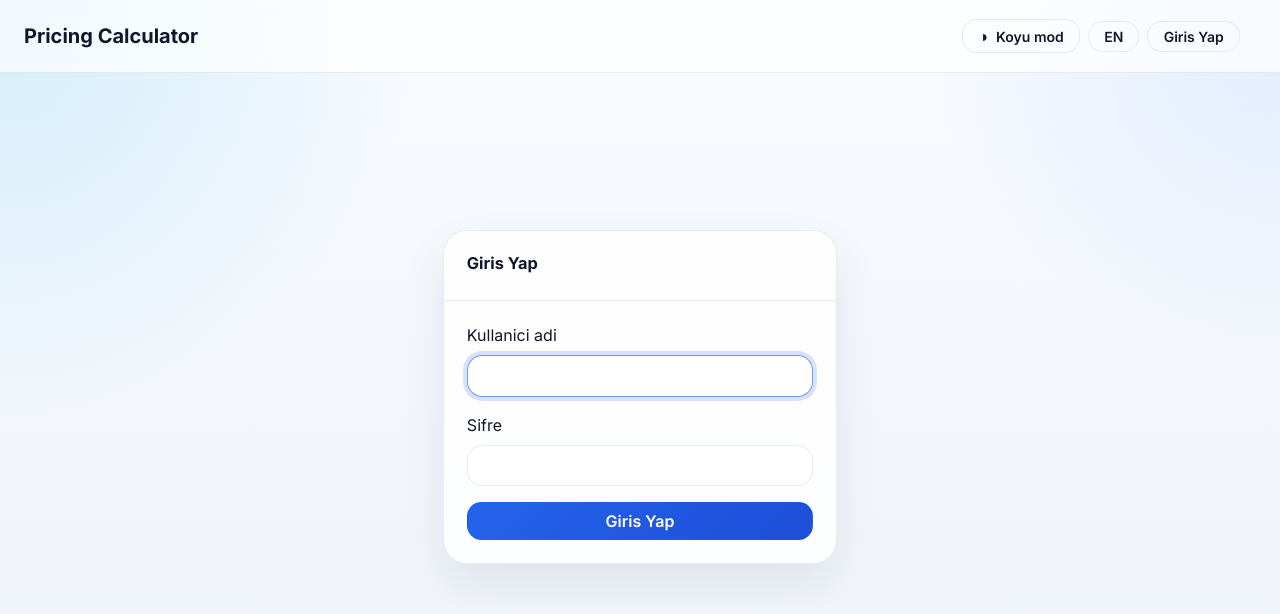
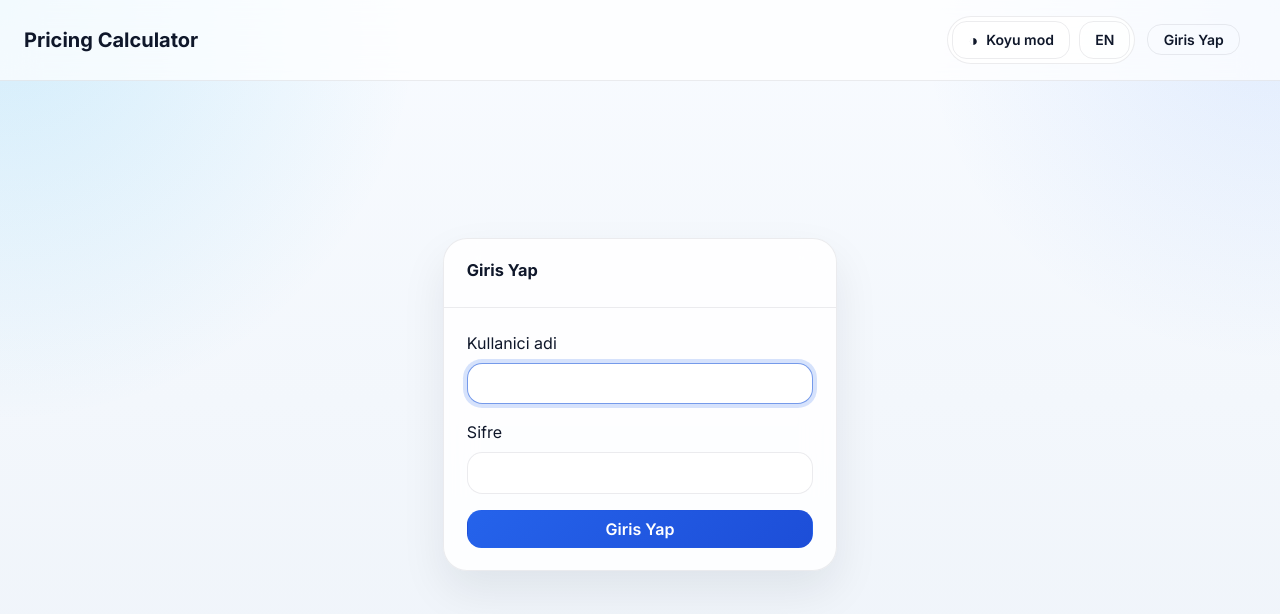
Before and after one commit to pipicomoko/azure-fiyat-hesaplayici, a FastAPI app: page /giris in a window 1280 px wide. Shown: the top 614 px of the page. Run offline with FastAPI, Linux system fonts and the light colour scheme; some libraries are stand-ins or nearby versions.

Commit message:
style: navbar kullanıcı avatarı, tema/dil araçları ve hero panel kaldırma
- Navbar: kullanıcı başharfleri daire avatar, tıklanınca kullanıcı kartı + çıkış
- Tema/dil butonları app-nav-tools altında ayrı bölümde
- light/dark/pink üç aşamalı tema döngüsü (app.js + taban.html)
- _tahmin_ic_icerik: hero-panel section kaldırıldı
- tahmin.html: sidebar toplamları direkt güncelleniyor

Co-authored-by: Cursor <cursoragent@cursor.com>

```diff
--- a/app/static/app.js
+++ b/app/static/app.js
@@ -1,21 +1,30 @@
 function applyTheme(theme) {
-  const resolvedTheme = theme === "dark" ? "dark" : "light";
+  const resolvedTheme = theme === "dark" ? "dark" : theme === "pink" ? "pink" : "light";
   document.documentElement.setAttribute("data-theme", resolvedTheme);
   document.documentElement.setAttribute("data-bs-theme", resolvedTheme);
   localStorage.setItem("theme-preference", resolvedTheme);
+
+  const nextTheme =
+    resolvedTheme === "light" ? "dark" : resolvedTheme === "dark" ? "pink" : "light";
 
   document.querySelectorAll("[data-theme-toggle]").forEach((button) => {
     const label = button.querySelector(".theme-toggle-label");
     const icon = button.querySelector(".theme-toggle-icon");
     const darkLabel = button.dataset.themeLabelDark || "Dark";
     const lightLabel = button.dataset.themeLabelLight || "Light";
+    const pinkLabel = button.dataset.themeLabelPink || "Pink";
 
-    button.setAttribute("aria-pressed", String(resolvedTheme === "dark"));
+    button.setAttribute("aria-pressed", String(resolvedTheme !== "light"));
     if (label) {
-      label.textContent = resolvedTheme === "dark" ? lightLabel : darkLabel;
+      label.textContent =
+        nextTheme === "dark"
+          ? darkLabel
+          : nextTheme === "pink"
+            ? pinkLabel
+            : lightLabel;
     }
     if (icon) {
-      icon.textContent = resolvedTheme === "dark" ? "☀" : "◑";
+      icon.textContent = nextTheme === "pink" ? "●" : nextTheme === "light" ? "☀" : "◑";
     }
   });
 }
@@ -31,7 +40,9 @@ function initializeThemeToggle() {
 
     button.addEventListener("click", () => {
       const activeTheme = document.documentElement.getAttribute("data-theme") || "light";
-      applyTheme(activeTheme === "dark" ? "light" : "dark");
+      const nextTheme =
+        activeTheme === "light" ? "dark" : activeTheme === "dark" ? "pink" : "light";
+      applyTheme(nextTheme);
     });
     button.dataset.themeReady = "true";
   });
--- a/app/templates/_nav.html
+++ b/app/templates/_nav.html
@@ -4,21 +4,22 @@
       <a class="navbar-brand app-brand" href="{{ '/tahmin' if kullanici else '/giris' }}">
         <span>{{ t('uygulama_adi', dil) }}</span>
       </a>
+    </div>
     {% if kullanici %}
-      <span class="app-nav-caption d-none d-xl-inline">{{ kullanici.ad_soyad }}</span>
-      {% endif %}
-    </div>
-    <div class="d-flex align-items-center flex-wrap justify-content-end gap-2">
-      {% if kullanici %}
+    <div class="app-nav-main">
       <a class="btn btn-sm app-nav-link" href="/tahmin">{{ t('nav_tahmin', dil) }}</a>
       <a class="btn btn-sm app-nav-link" href="/gecmis">{{ t('nav_gecmis', dil) }}</a>
+    </div>
     {% endif %}
 
+    <div class="app-nav-actions">
+      <div class="app-nav-tools">
         <button type="button"
-              class="btn btn-sm app-theme-toggle"
+                class="btn btn-sm app-theme-toggle app-tool-button"
                 data-theme-toggle
                 data-theme-label-light="{{ t('tema_acik', dil) }}"
                 data-theme-label-dark="{{ t('tema_koyu', dil) }}"
+                data-theme-label-pink="{{ t('tema_pembe', dil) }}"
                 title="{{ t('tema_degistir', dil) }}"
                 aria-label="{{ t('tema_degistir', dil) }}">
           <span class="theme-toggle-icon" aria-hidden="true">◑</span>
@@ -29,20 +30,43 @@
         <button type="button"
                 hx-post="/tahmin/dil-degistir" hx-include="#tahmin-formu" hx-target="#tahmin-icerik" hx-swap="outerHTML"
                 name="dil" value="{{ 'en' if dil == 'tr' else 'tr' }}"
-              class="btn btn-sm app-nav-link" title="{{ t('dil_degistir', dil) }}">
+                class="btn btn-sm app-nav-link app-tool-button"
+                title="{{ t('dil_degistir', dil) }}">
           {{ 'EN' if dil == 'tr' else 'TR' }}
         </button>
         {% else %}
         <form method="post" action="/dil" class="d-flex">
           <input type="hidden" name="dil" value="{{ 'en' if dil == 'tr' else 'tr' }}">
-        <button type="submit" class="btn btn-sm app-nav-link" title="{{ t('dil_degistir', dil) }}">
+          <button type="submit" class="btn btn-sm app-nav-link app-tool-button" title="{{ t('dil_degistir', dil) }}">
             {{ 'EN' if dil == 'tr' else 'TR' }}
           </button>
         </form>
         {% endif %}
+      </div>
 
       {% if kullanici %}
-        <a class="btn btn-sm app-nav-link" href="/cikis">{{ t('nav_cikis', dil) }}</a>
+      {% set adlar = (kullanici.ad_soyad or kullanici.kullanici_adi or '').split() %}
+      {% set ns = namespace(initials='') %}
+      {% for parca in adlar[:2] %}
+        {% if parca %}
+          {% set ns.initials = ns.initials + parca[0]|upper %}
+        {% endif %}
+      {% endfor %}
+      <details class="app-user-menu">
+        <summary class="app-user-summary">
+          <span class="app-user-avatar">{{ ns.initials or 'U' }}</span>
+        </summary>
+        <div class="app-user-popover">
+          <div class="app-user-card">
+            <div class="app-user-avatar app-user-avatar-large">{{ ns.initials or 'U' }}</div>
+            <div>
+              <div class="app-user-name">{{ kullanici.ad_soyad }}</div>
+              <div class="app-user-meta">{{ kullanici.kullanici_adi }}</div>
+            </div>
+          </div>
+          <a class="btn btn-sm app-nav-link w-100 justify-content-center" href="/cikis">{{ t('nav_cikis', dil) }}</a>
+        </div>
+      </details>
       {% else %}
       <a class="btn btn-sm app-nav-link" href="/giris">{{ t('nav_giris', dil) }}</a>
       {% endif %}
--- a/app/templates/taban.html
+++ b/app/templates/taban.html
@@ -7,7 +7,7 @@
   <script>
     (function () {
       const storedTheme = localStorage.getItem('theme-preference');
-      const theme = storedTheme === 'dark' || storedTheme === 'light' ? storedTheme : 'light';
+      const theme = storedTheme === 'dark' || storedTheme === 'light' || storedTheme === 'pink' ? storedTheme : 'light';
       document.documentElement.setAttribute('data-theme', theme);
       document.documentElement.setAttribute('data-bs-theme', theme);
     })();
```
Also changed, not shown: app/templates/_tahmin_ic_icerik.html (+0 -15 lines), app/templates/tahmin.html (+8 -0 lines). Lines whose indentation alone changed are shown as unchanged.
